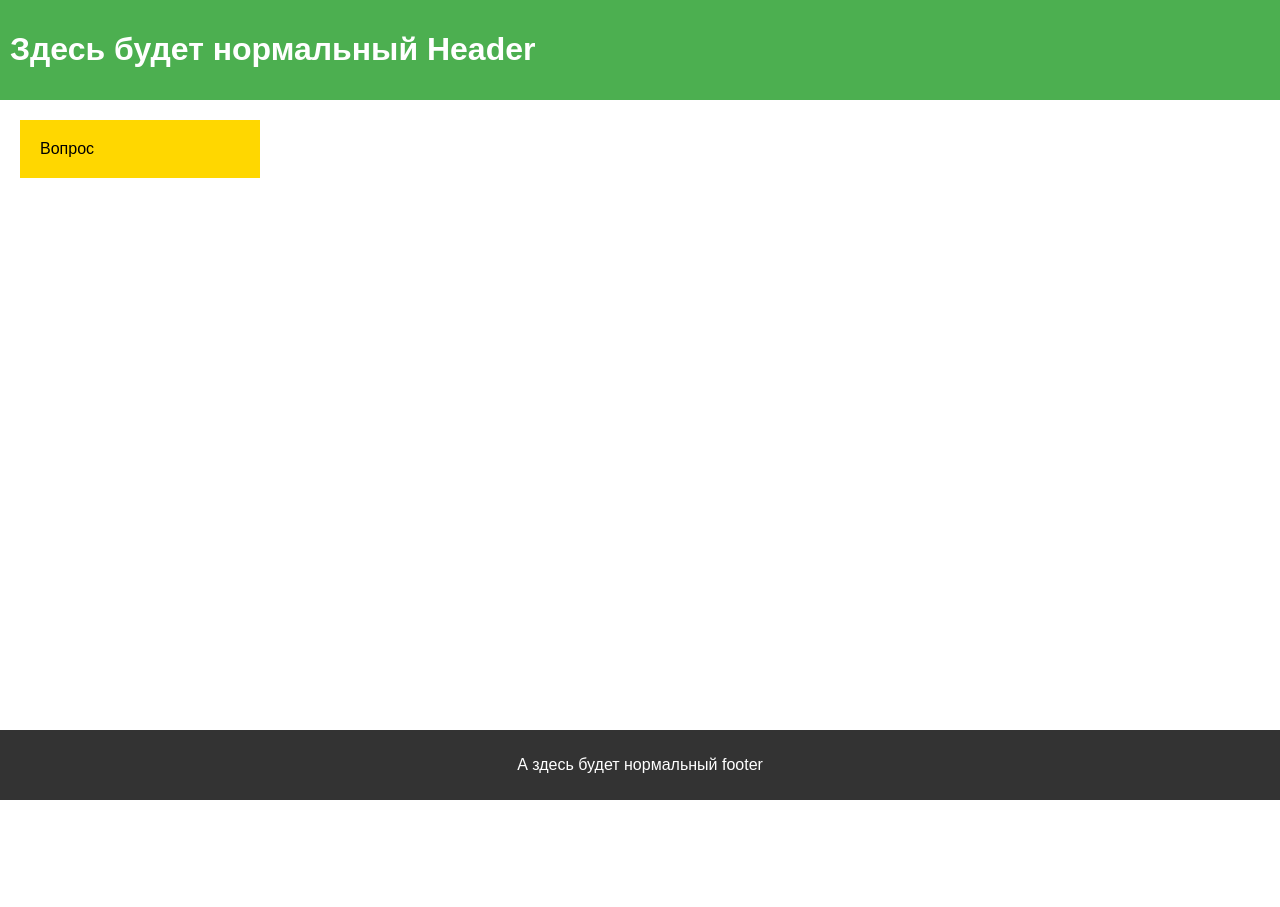
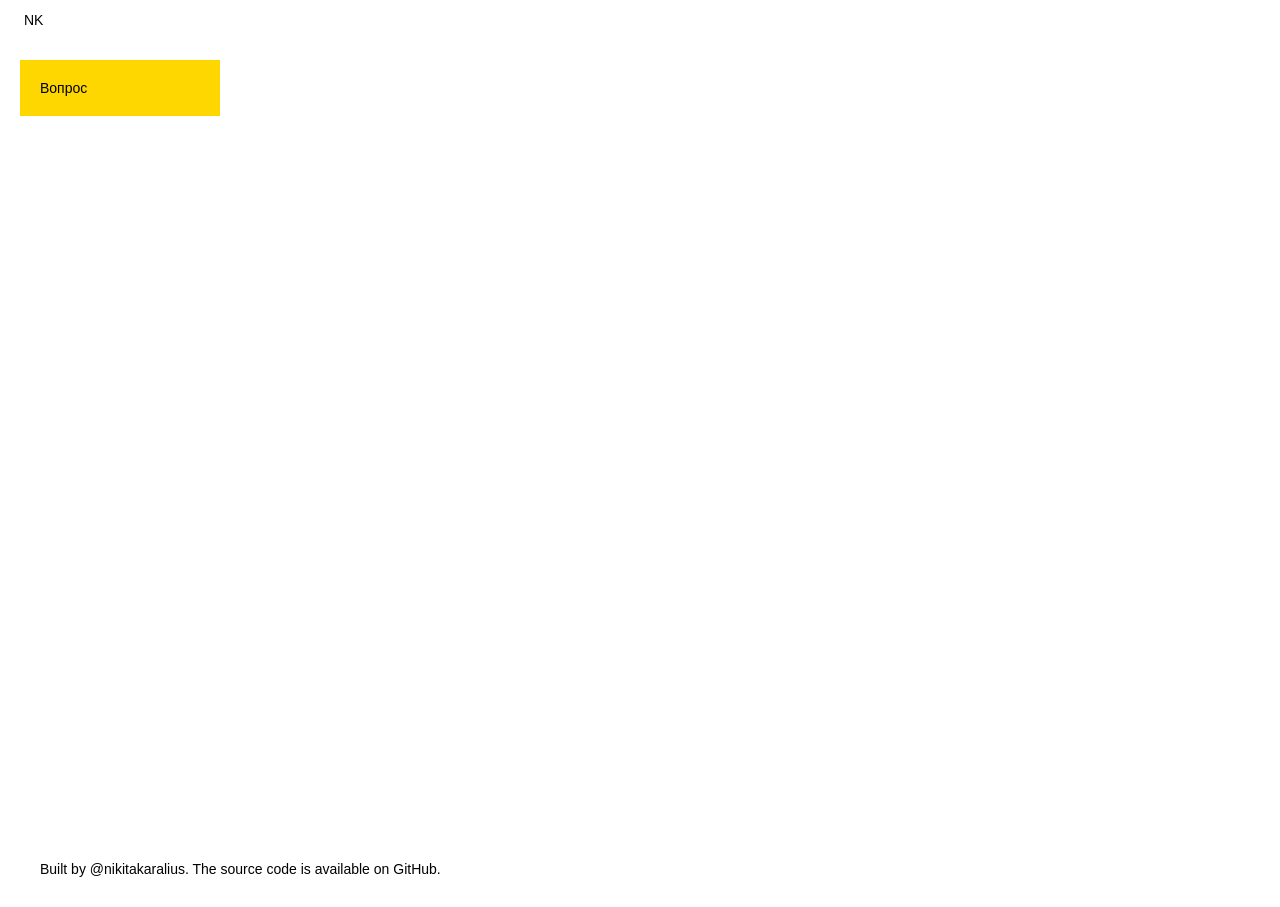
Before and after one commit to nikitakaralius/politech-personal-website, a plain HTML site: page dom-test/index.html in a window 1280 px wide. Before the commit the page ends 800 px from the top, so only its background shows below. Drawn offline with Linux system fonts and the light colour scheme; a web font is replaced by a local one.

Commit message:
Adapted dom-test

```diff
--- a/dom-test/css/layout.css
+++ b/dom-test/css/layout.css
@@ -1,8 +1,3 @@
-body {
-  font-family: Arial, sans-serif;
-  margin: 0;
-}
-
 #root {
   display: flex;
   flex-direction: column;
@@ -10,9 +5,7 @@ body {
 }
 
 header {
-  background-color: #4CAF50;
-  color: white;
-  padding: 10px;
+  position: relative !important;
 }
 
 main {
@@ -21,9 +14,15 @@ main {
 }
 
 footer {
-  background-color: #333;
-  color: white;
-  text-align: center;
-  padding: 10px;
+  padding: 20px 40px;
+  border-top: 1px solid rgba(255, 255, 255, 0.1);
+  margin-bottom: 10px;
+  position: relative;
   bottom: 0;
 }
+
+@media screen and (max-width: 768px) {
+  footer {
+    bottom: 100px;
+  }
+}
--- a/dom-test/index.html
+++ b/dom-test/index.html
@@ -7,10 +7,40 @@
   <title>DOM-Test</title>
   <link rel="stylesheet" href="css/layout.css">
   <link rel="stylesheet" href="css/qa.css">
+  <link rel="stylesheet" href="../main/css/header.css">
 </head>
 <body>
+<header>
+  <nav>
+    <ul class="nav-list nav-list-mobile">
+      <li class="nav-item">
+        <div class="mobile-menu">
+          <span class="line line-top"></span>
+          <span class="line line-bottom"></span>
+        </div>
+      </li>
+      <li class="nav-item">
+        <a href="../index.html" class="nav-link nav-link-logo">NK</a>
+      </li>
+      <li class="nav-item">
+        <div class="theme-toggle-2"></div>
+      </li>
+    </ul>
+    <ul class="nav-list nav-list-larger">
+      <li class="nav-item nav-item-hidden">
+        <a href="../index.html" class="nav-link nav-link-logo">NK</a>
+      </li>
+      <li class="nav-item">
+        <div class="theme-toggle-2"></div>
+      </li>
+    </ul>
+  </nav>
+</header>
 <div id="root"></div>
 <script src="js/layout.js" type="module"></script>
 <script src="js/qa/index.js" type="module"></script>
+<footer>
+  Built by @nikitakaralius. The source code is available on <a href="https://github.com/nikitakaralius">GitHub</a>.
+</footer>
 </body>
 </html>
--- a/dom-test/js/layout.js
+++ b/dom-test/js/layout.js
@@ -2,21 +2,8 @@ createLayout();
 
 function createLayout() {
   const root = document.getElementById('root');
-
-  const header = document.createElement('header');
-  const headerText = document.createElement('h1');
-  headerText.innerText = 'Здесь будет нормальный Header';
-  header.appendChild(headerText);
-
   const main = document.createElement('main');
   main.id = 'main';
 
-  const footer = document.createElement('footer');
-  const footerText = document.createElement('p');
-  footerText.innerText = 'А здесь будет нормальный footer';
-  footer.appendChild(footerText);
-
-  root.appendChild(header);
   root.appendChild(main);
-  root.appendChild(footer);
 }
```
